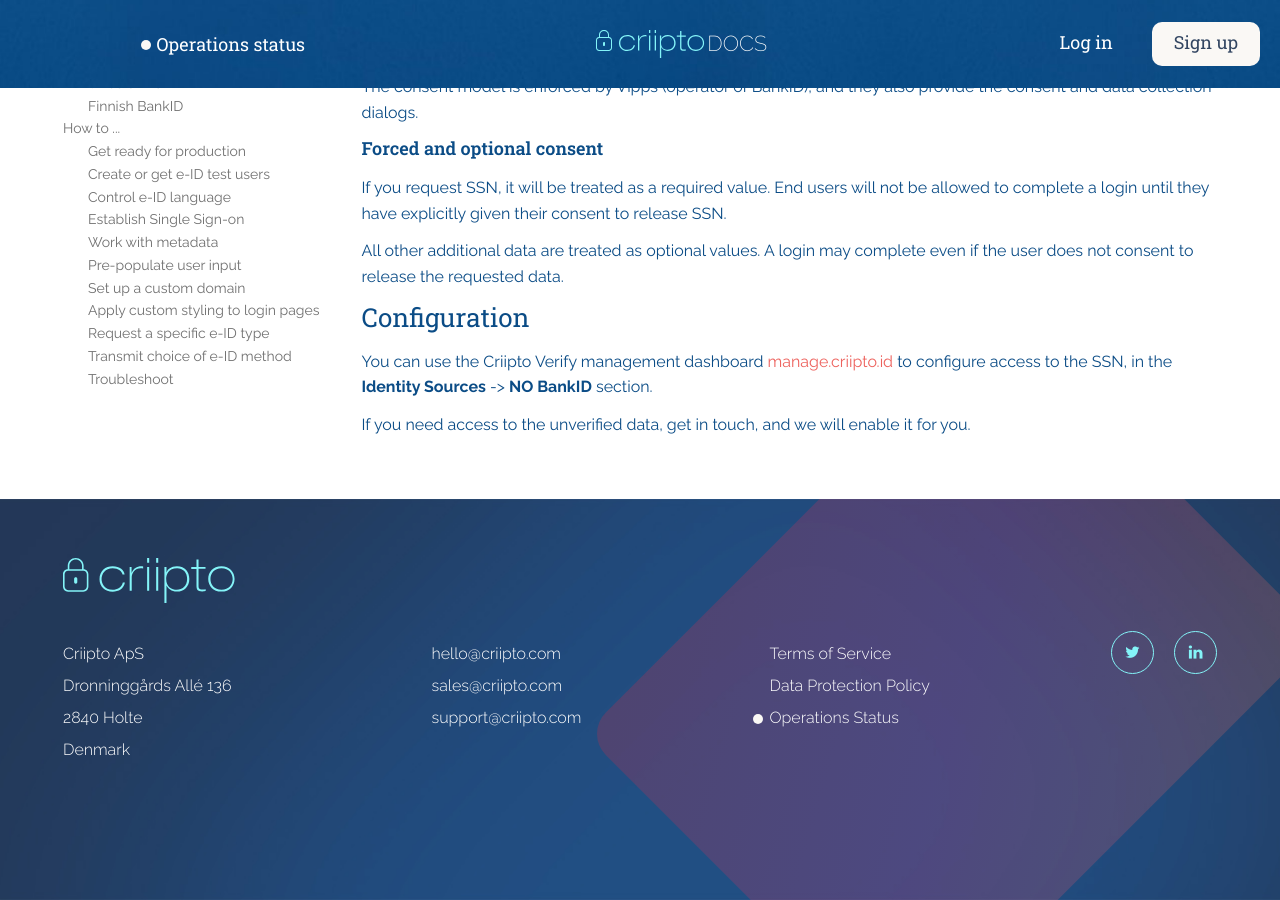
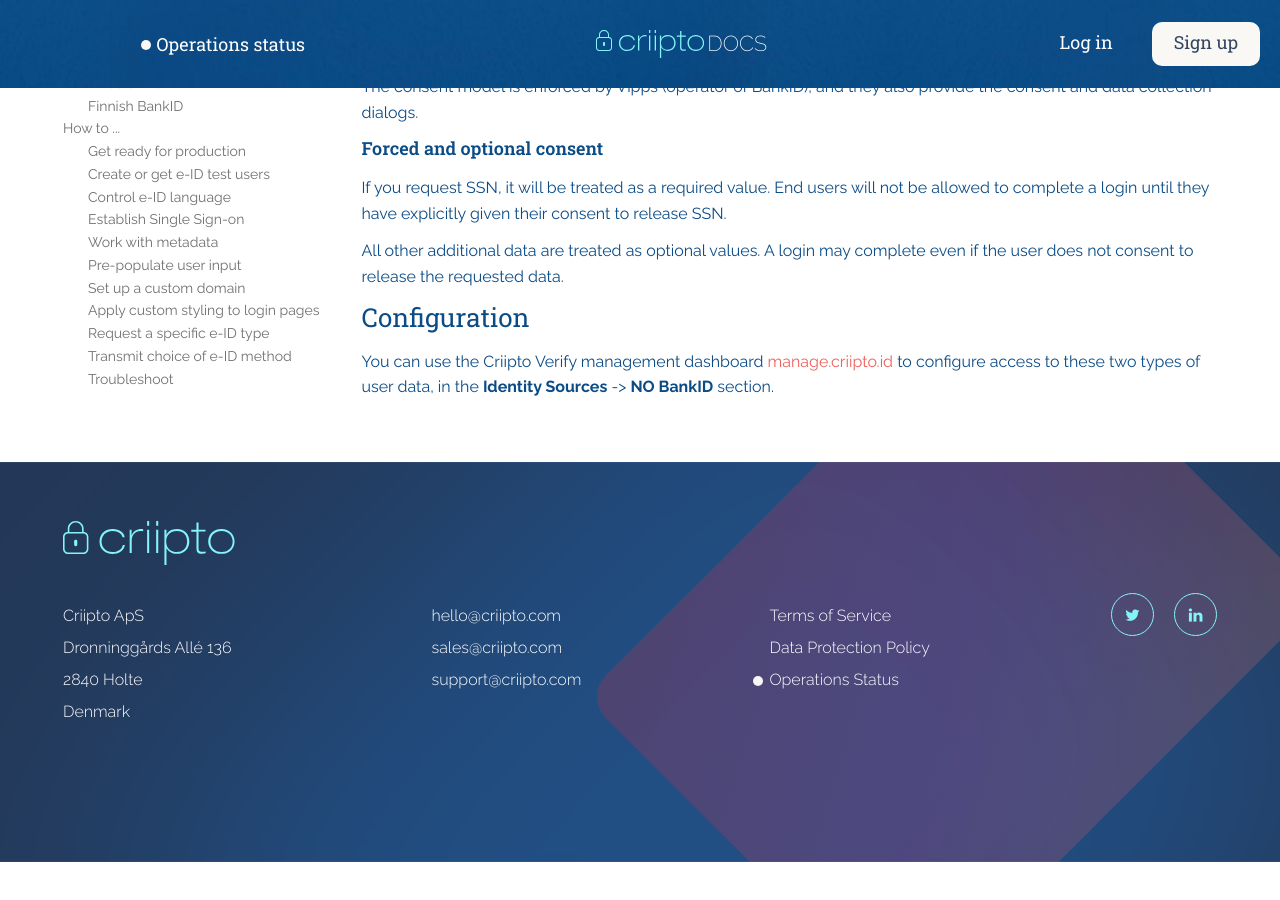
Before and after one commit to criipto/docs-old, a Jekyll site: the page built from getting-started/no-bankid.md, in a window 1280 px wide and 900 px high, scrolled down 768 px. Built offline with Jekyll 4.4.1, drawn with Linux system fonts in a browser that asks for light colours; some web fonts are replaced; after the commit the page ends 1630 px from its top, so only the background shows below that.

Commit message:
Removed the explicit mention of need to get in touch to enable
unverified data, as this is now available for self-service in the
management UI.

```diff
--- a/getting-started/no-bankid.md
+++ b/getting-started/no-bankid.md
@@ -36,6 +36,4 @@
 
 ## Configuration
 
-You can use the Criipto Verify management dashboard [manage.criipto.id](https://manage.criipto.id) to configure access to the SSN, in the **Identity Sources** -> **NO BankID** section.
-
-If you need access to the unverified data, get in touch, and we will enable it for you.
+You can use the Criipto Verify management dashboard [manage.criipto.id](https://manage.criipto.id) to configure access to these two types of user data, in the **Identity Sources** -> **NO BankID** section.
```
